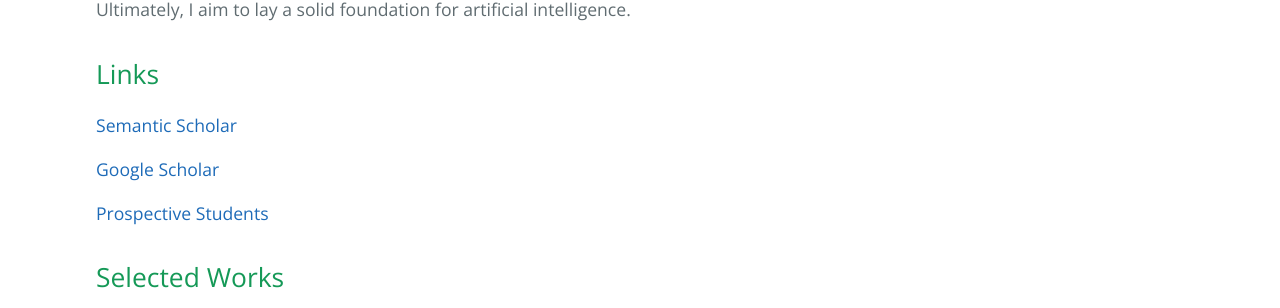
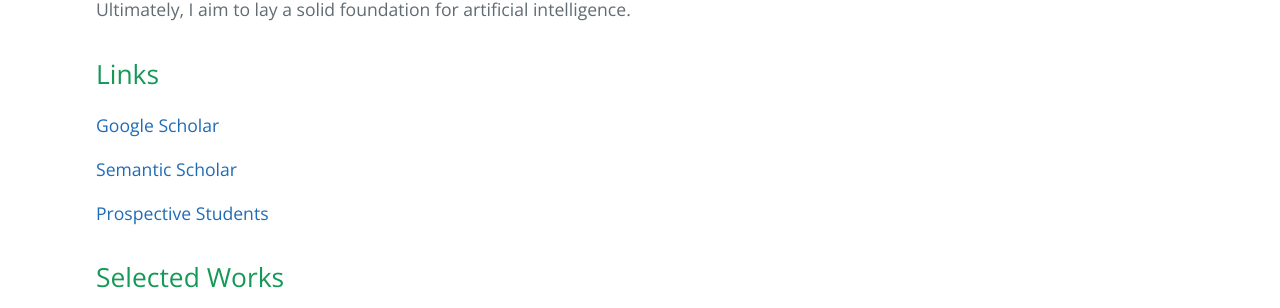
Before and after one commit to ZhimingZhou/zhimingzhou.github.io, a Jekyll site: the page built from index.md, in a window 1280 px wide. Shown: the part 682-990 px from the top of the page. Built offline with Jekyll 4.4.1, drawn with Linux system fonts in a browser that asks for light colours.

```diff
--- a/index.md
+++ b/index.md
@@ -17,9 +17,9 @@ Ultimately, I aim to lay a solid foundation for artificial intelligence.
 
 ## Links
 
+[Google Scholar](https://scholar.google.com/citations?hl=en&user=b8YJ1EMAAAAJ)
+
 [Semantic Scholar](https://www.semanticscholar.org/author/Zhiming-Zhou/145385776)
-
-[Google Scholar](https://scholar.google.com/citations?hl=en&user=b8YJ1EMAAAAJ)
 
 [Prospective Students](https://zhimingzhou.github.io/Posts/Prospective-Students/)
 
```
